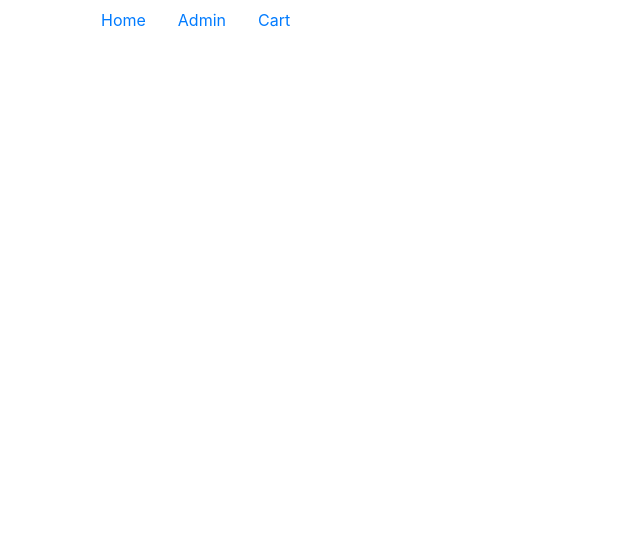
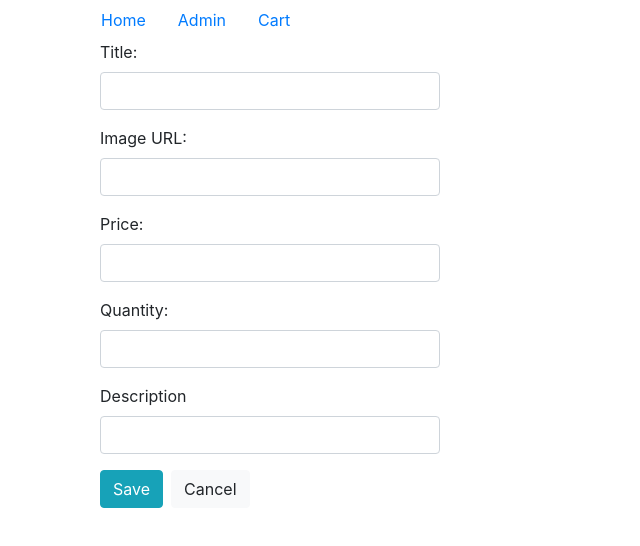
Before and after one commit to aurelijadro/JavaTechnologies, a React (Create React App) app: page /admin/products/new in a window 1280 px wide. Shown: the top 546 px of the page, without its empty margins (0-640 px from the left). Built offline with nearby package versions, Linux system fonts and the light colour scheme.

Commit message:
admin functionality

```diff
--- a/src/App.js
+++ b/src/App.js
@@ -2,10 +2,11 @@ import React, { useContext, useState } from "react";
 import ProductListComponent from "./components/productListComponent/productListComponent";
 import SelfDestructTimerComponent from "./components/SelfDestructTimerComponent/SelfDestructTimerComponent";
 import ProductPage from "./components/ProductPageComponent/ProductPage";
-//import ProductAdministrationComponent from './components/productAdministrationComponent/productAdministrationComponent';
+import AdminPanel from "./components/AdminPanel";
+import ProductAdministrationComponent from "./components/productAdministrationComponent/productAdministrationComponent";
 import "./App.css";
 import { Nav } from "./components/navBarPresentationComponent/navBarPresentationComponent";
-import { Route } from "react-router";
+import { Switch, Route } from "react-router";
 import { AppDataContext } from "./context";
 
 // function ProductPage() {
@@ -74,13 +75,25 @@ function App() {
     <AppDataContext.Provider value={appData}>
       <div className="container mx-auto">
         <Nav />
-        <Route path="/" exact component={ProductListComponent} />
-        <Route path="/nav" exact component={SelfDestructTimerComponent} />
-        <Route path="/cart" exact children={<p>Cart</p>} />
-        <Route path="/products/:id" exact component={ProductPage} />
+        <Switch>
+          <Route path="/" exact component={ProductListComponent} />
+          <Route path="/products" exact component={ProductListComponent} />
+          <Route path="/nav" exact component={SelfDestructTimerComponent} />
+          <Route path="/cart" exact children={<p>Cart</p>} />
+          <Route path="/products/:id" exact component={ProductPage} />
+          <Route path="/admin" exact component={AdminPanel} />
+          <Route
+            path="/admin/products/new"
+            exact
+            component={ProductAdministrationComponent}
+          />
+          <Route
+            path="/admin/products/:id"
+            exact
+            component={ProductAdministrationComponent}
+          />
+        </Switch>
       </div>
-
-      {/* išfltruoti vieną produkto objektą pagal id iš visų produktų sąrašo */}
     </AppDataContext.Provider>
   );
 }
--- /dev/null
+++ b/src/components/AdminPanel.jsx
@@ -0,0 +1,32 @@
+import React from "react";
+import { Link } from "react-router-dom";
+import { AppDataContext } from "../context";
+
+export default function AdminPanel() {
+  const appData = React.useContext(AppDataContext);
+  const productList = appData.products.map((product, index) => (
+    <div className="row">
+      <div className="col-2">{index + 1}</div>
+      <div className="col-2">
+        <img src={product.imageURL} className="img-fluid" alt={product.name} />
+      </div>
+      <Link className="col-6" to={`/admin/products/${product.id}`}>
+        {product.name}
+      </Link>
+      <hr></hr>
+    </div>
+  ));
+  return (
+    <div className="container">
+      <Link className="btn btn-info my-2" to="/admin/products/new">
+        Add new product
+      </Link>
+      <div className="row">
+        <div className="col-2">#</div>
+        <div className="col-2">Image</div>
+        <div className="col-6">Product</div>
+      </div>
+      <div>{productList}</div>
+    </div>
+  );
+}
--- a/src/components/ProductPageComponent/ProductPage.jsx
+++ b/src/components/ProductPageComponent/ProductPage.jsx
@@ -26,7 +26,7 @@ export default function ProductPage(props) {
         <Link className="btn btn-primary" to="/">
           Back
         </Link>
-        <button className="btn btn-promary">Add to Cart</button>
+        <button className="btn btn-primary">Add to Cart</button>
       </div>
     </div>
   );
--- a/src/components/productAdministrationComponent/productAdministrationComponent.jsx
+++ b/src/components/productAdministrationComponent/productAdministrationComponent.jsx
@@ -1,16 +1,40 @@
 import React from "react";
+import { Link } from "react-router-dom";
+import { AppDataContext } from "../../context";
 
 class ProductAdministrationComponent extends React.Component {
-  constructor() {
-    super();
+  static contextType = AppDataContext;
+
+  constructor(props, context) {
+    super(props, context);
+
+    if (props.match.path === "/admin/products/new") {
       this.state = {
+        mode: "create",
         title: "",
         imageURL: "",
         price: "",
         quantity: "",
         description: ""
       };
+    } else {
+      const product = this.context.products.find(
+        product => String(product.id) === this.props.match.params.id
+      );
+      if (!product) {
+        throw new Error("Neradau produkto");
       }
+      this.state = {
+        mode: "edit",
+        title: product.name,
+        imageURL: product.imageURL,
+        price: product.price,
+        quantity: product.quantity,
+        description: product.description
+      };
+    }
+  }
+
   handleTitleChange = event => this.setState({ title: event.target.value });
   handleURLChange = event => this.setState({ imageURL: event.target.value });
   handlePriceChange = event => this.setState({ price: event.target.value });
@@ -18,6 +42,24 @@ class ProductAdministrationComponent extends React.Component {
     this.setState({ quantity: event.target.value });
   handleDescriptionChange = event =>
     this.setState({ description: event.target.value });
+
+  handleUpdate = event => {
+    this.context.setProducts(prev =>
+      prev.map(product =>
+        product.id !== parseInt(this.props.match.params.id)
+          ? product
+          : {
+              name: this.state.title,
+              id: this.props.match.params.id,
+              price: parseFloat(this.state.price),
+              description: this.state.description,
+              quantity: parseInt(this.state.quantity),
+              imageURL: this.state.imageURL
+            }
+      )
+    );
+    //event.preventDefault();
+  };
   handleSubmit = event => {
     console.log(
       this.state.title,
@@ -26,6 +68,22 @@ class ProductAdministrationComponent extends React.Component {
       this.state.quantity,
       this.state.imageURL
     );
+
+    this.context.setProducts(prev =>
+      prev.concat([
+        {
+          name: this.state.title,
+          id: Math.floor(1000000 * Math.random()),
+          price: parseFloat(this.state.price),
+          description: this.state.description,
+          quantity: parseInt(this.state.quantity),
+          imageURL: this.state.imageURL
+        }
+      ])
+    );
+
+    // sukurti nauja produkta app state'e
+
     this.setState({
       title: "",
       imageURL: "",
@@ -33,11 +91,13 @@ class ProductAdministrationComponent extends React.Component {
       quantity: "",
       description: ""
     });
-    event.preventDefault();
+    // event.preventDefault();
   };
+
   render() {
     return (
-      <div className="container row">
+      <div className="container">
+        <div className="row">
           <div className="col-4">
             <form onSubmit={this.handleSubmit}>
               <div className="form-group">
@@ -51,7 +111,6 @@ class ProductAdministrationComponent extends React.Component {
                   onChange={this.handleTitleChange}
                 />
               </div>
-            this
               <div className="form-group">
                 <label htmlFor="imageurl">Image URL:</label>
                 <input
@@ -59,7 +118,7 @@ class ProductAdministrationComponent extends React.Component {
                   required="required"
                   id="imageurl"
                   className="form-control"
-                value={this.state.url}
+                  value={this.state.imageURL}
                   onChange={this.handleURLChange}
                 />
               </div>
@@ -96,8 +155,32 @@ class ProductAdministrationComponent extends React.Component {
                   onChange={this.handleDescriptionChange}
                 />
               </div>
-            <input type="submit" className="btn btn-primary" value="Save" />
+              {this.state.mode === "create" ? (
+                <Link
+                  type="submit"
+                  className="btn btn-info"
+                  value="Save"
+                  onClick={this.handleSubmit}
+                  to="/admin"
+                >
+                  Save
+                </Link>
+              ) : (
+                <Link
+                  type="submit"
+                  className="btn btn-info"
+                  value="Save"
+                  onClick={this.handleUpdate}
+                  to="/admin"
+                >
+                  Save
+                </Link>
+              )}
+              <Link className="btn btn-light mx-2" to="/admin">
+                Cancel
+              </Link>
             </form>
+          </div>
         </div>
       </div>
     );
--- a/src/components/productCardComponent/productCardComponent.jsx
+++ b/src/components/productCardComponent/productCardComponent.jsx
@@ -8,7 +8,7 @@ class ProductCardComponent extends React.Component {
         <img
           src={this.props.product.imageURL}
           className="card-img-top"
-          alt="{this.props.product.name}"
+          alt=""
         />
         <div className="card-body">
           <h5 className="card-title">{this.props.product.name}</h5>
```
Lines whose indentation alone changed are shown as unchanged.
